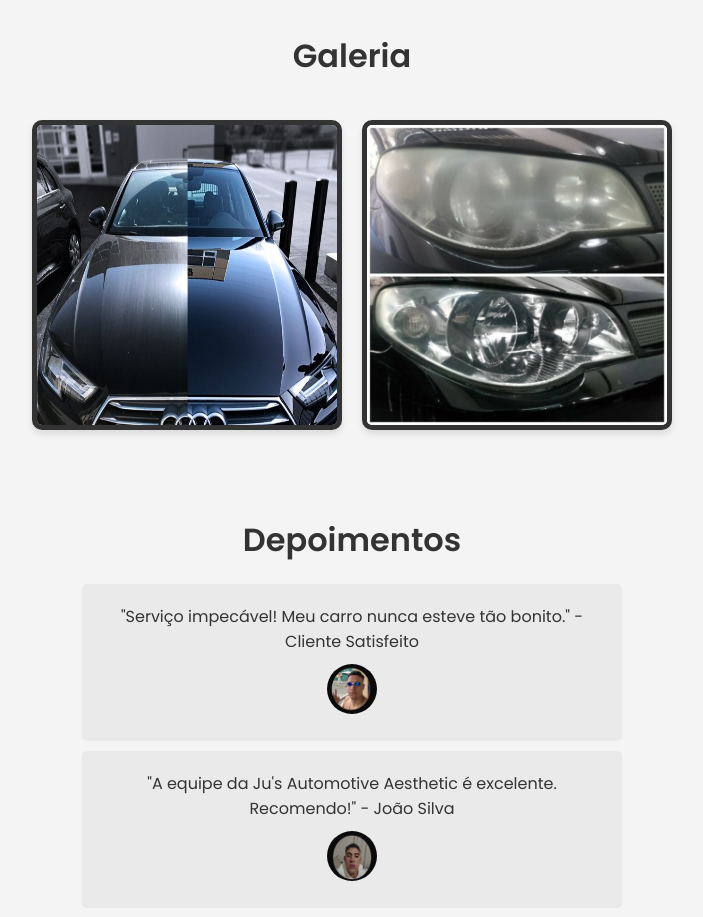
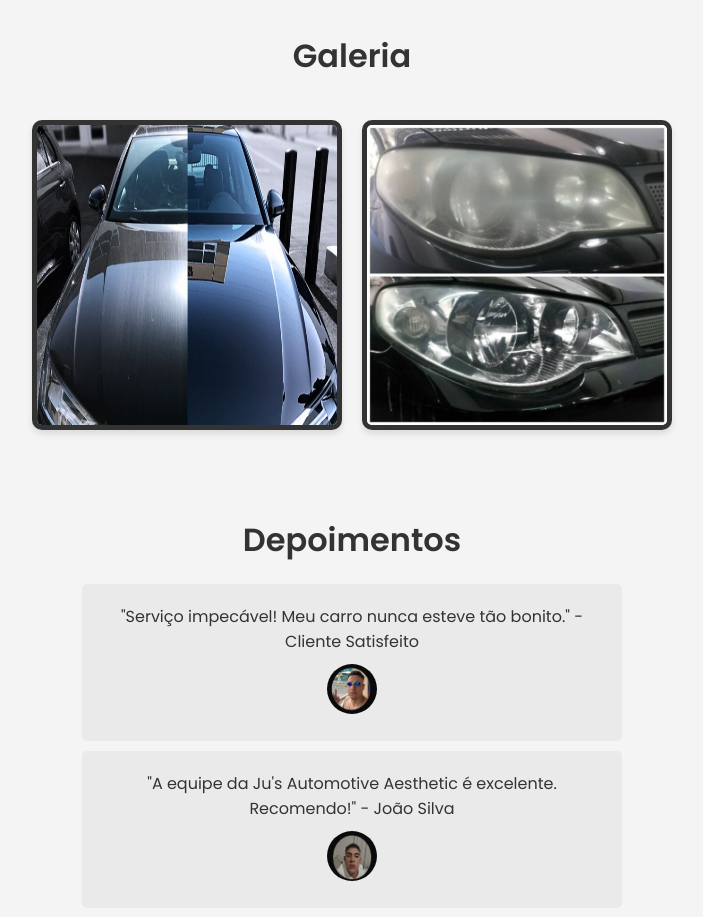
Before and after one commit to Junior-Ro/Ju-s, a plain HTML site: page index.html in a window 1280 px wide. Shown: the part 1440-2357 px from the top of the page, without its empty margins (288-991 px from the left). Drawn offline with Linux system fonts and the light colour scheme.

Commit message:
Update index.html

```diff
--- a/index.html
+++ b/index.html
@@ -196,7 +196,7 @@
     <section id="gallery" class="container gallery">
         <h2>Galeria</h2>
         <div class="gallery-images">
-            <img src="car1.jpg" alt="Carro antes e depois do polimento">
+            <img src="Car11.jpeg" alt="Carro antes e depois do polimento">
             <img src="car2.jpg" alt="Faróis restaurados">
         </div>
     </section>
```
